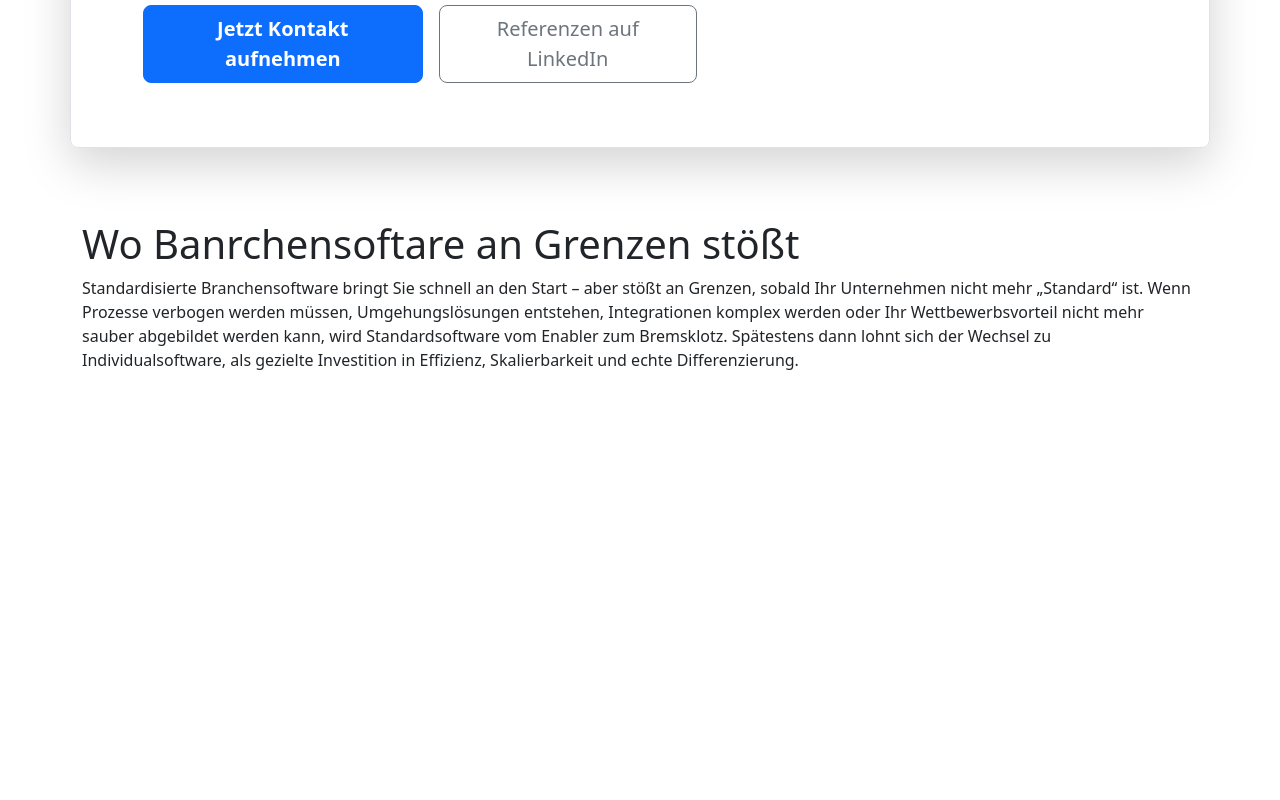
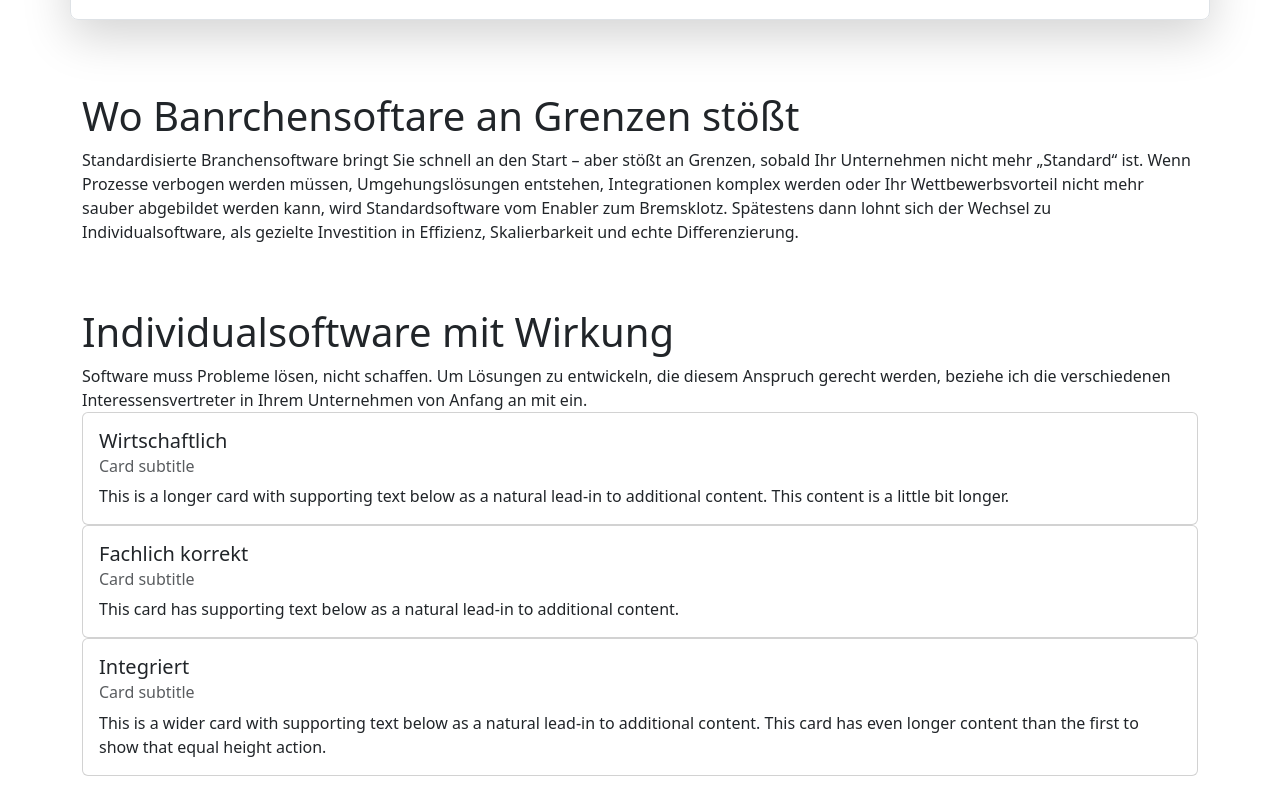
Before and after one commit to AdrianInigoRauch/MyStaticWebsite, a plain HTML site: page wwwroot/index.html in a window 1280 px wide. Shown: the part 736-1536 px from the top of the page. Before the commit the page ends 1148 px from the top, so only its background shows below. Drawn offline with Linux system fonts and the light colour scheme.

Commit message:
Added cards to index.html

```diff
--- a/wwwroot/index.html
+++ b/wwwroot/index.html
@@ -13,10 +13,6 @@
                 Die Navigation ist nur mit aktiviertem JavaScript verfuegbar.
             </div>
         </noscript>
-
-        <div class="container py-4">
-            <h1>Softwareentwicklung mit Wirkung</h1>
-        </div>
 
         <div class="container my-5">
             <div class="row p-4 pb-0 pe-lg-0 pt-lg-5 align-items-center rounded-3 border shadow-lg">
@@ -39,6 +35,34 @@
             <p>Standardisierte Branchensoftware bringt Sie schnell an den Start – aber stößt an Grenzen, sobald Ihr Unternehmen nicht mehr „Standard“ ist. Wenn Prozesse verbogen werden müssen, Umgehungslösungen entstehen, Integrationen komplex werden oder Ihr Wettbewerbsvorteil nicht mehr sauber abgebildet werden kann, wird Standardsoftware vom Enabler zum Bremsklotz. Spätestens dann lohnt sich der Wechsel zu Individualsoftware, als gezielte Investition in Effizienz, Skalierbarkeit und echte Differenzierung.</p>
         </div>
 
+        <div class="container py-4">
+            <h1>Individualsoftware mit Wirkung</h1>
+            Software muss Probleme lösen, nicht schaffen. Um Lösungen zu entwickeln, die diesem Anspruch gerecht werden, beziehe ich die verschiedenen Interessensvertreter in Ihrem Unternehmen von Anfang an mit ein.
+            <div class="card-deck">
+                <div class="card">
+                    <div class="card-body">
+                        <h5 class="card-title">Wirtschaftlich</h5>
+                        <h6 class="card-subtitle mb-2 text-muted">Card subtitle</h6>
+                        <p class="card-text">This is a longer card with supporting text below as a natural lead-in to additional content. This content is a little bit longer.</p>
+                    </div>
+                </div>
+                <div class="card">
+                    <div class="card-body">
+                        <h5 class="card-title">Fachlich korrekt</h5>
+                        <h6 class="card-subtitle mb-2 text-muted">Card subtitle</h6>
+                        <p class="card-text">This card has supporting text below as a natural lead-in to additional content.</p>
+                    </div>
+                </div>
+                <div class="card">
+                    <div class="card-body">
+                        <h5 class="card-title">Integriert</h5>
+                        <h6 class="card-subtitle mb-2 text-muted">Card subtitle</h6>
+                        <p class="card-text">This is a wider card with supporting text below as a natural lead-in to additional content. This card has even longer content than the first to show that equal height action.</p>
+                    </div>
+                </div>
+            </div>
+        </div>
+
         <script src="/js/include.js"></script>
         <script src="/vendor/bootstrap/js/bootstrap.bundle.min.js"></script>
     </body>
```
